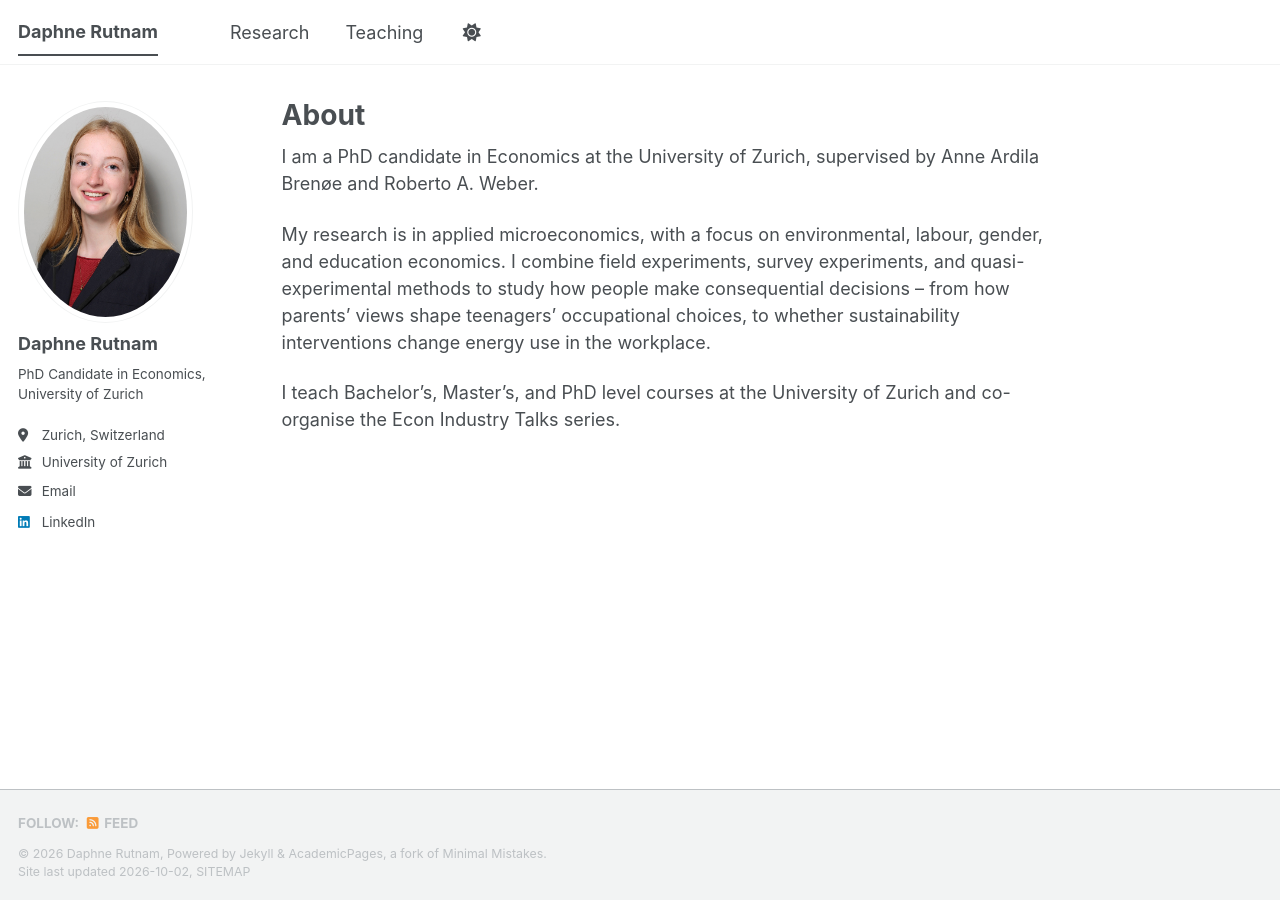
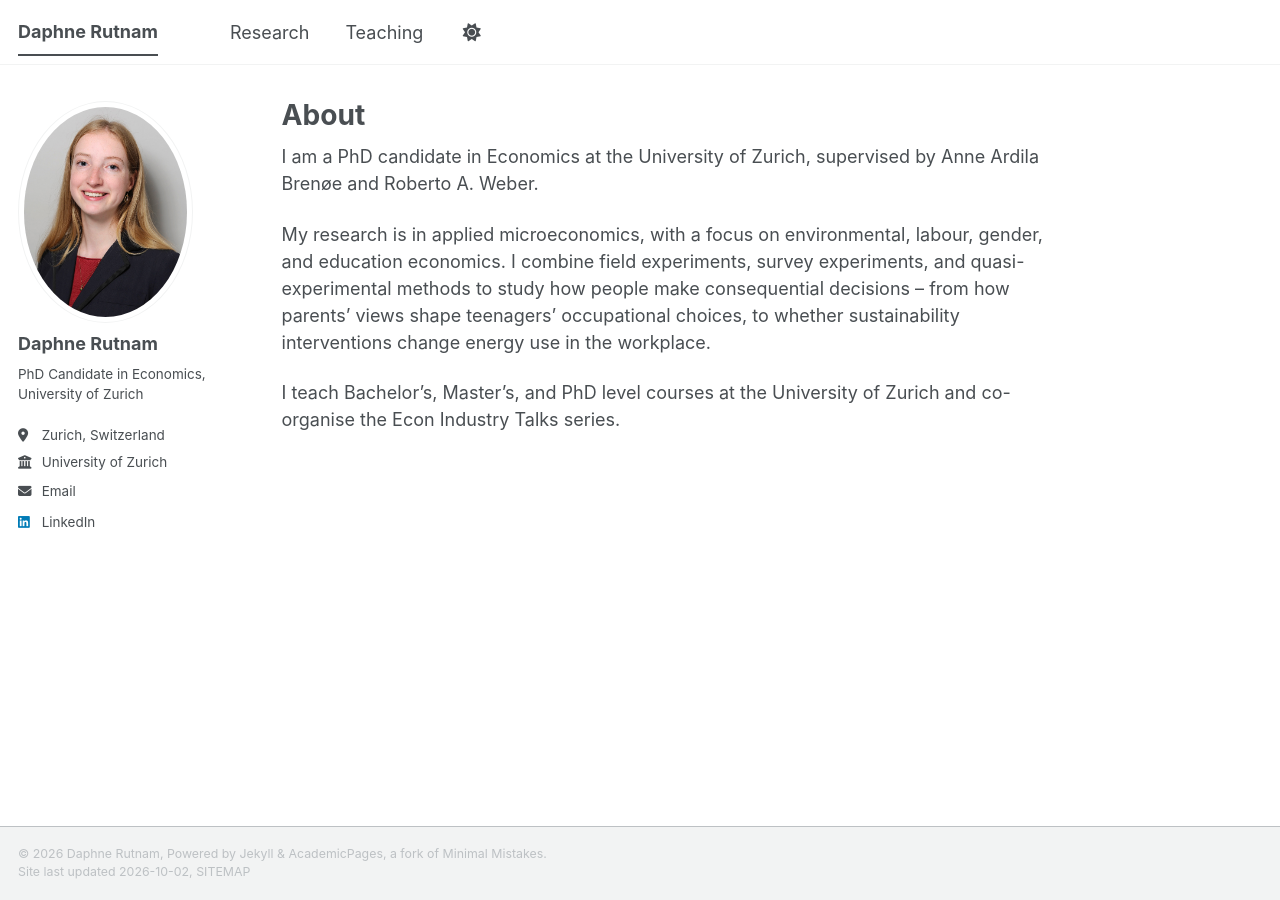
Before and after one commit to daphnerutnam/daphnerutnam.github.io, a Jekyll site: the page built from _pages/about.md, in a window 1280 px wide. Built offline with Jekyll 4.4.1, drawn with Linux system fonts in a browser that asks for light colours; a style sheet for code colours, icons or effects is not loaded.

Commit message:
Update atom_feed settings in _config.yml

```diff
--- a/_config.yml
+++ b/_config.yml
@@ -90,8 +90,8 @@ staticman:
       options:
         format           : "iso8601" # "iso8601" (default), "timestamp-seconds", "timestamp-milliseconds"
 atom_feed:
-  hide                   : hide
-  path                   : # blank (default) uses feed.xml
+  hide                   : true
+  path                   :
 
 
 # SEO Related
```
